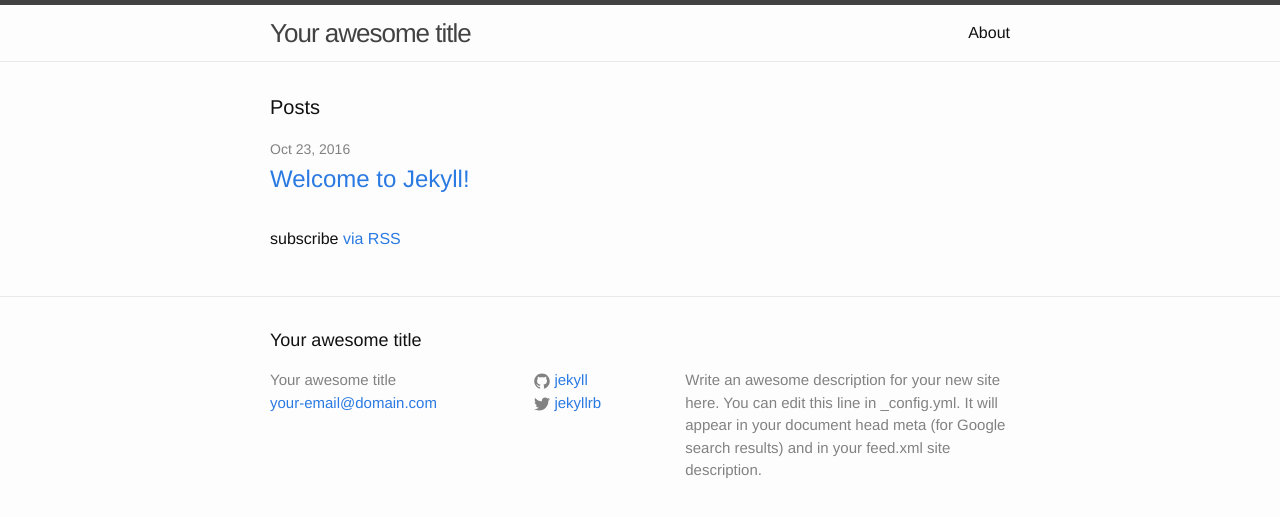
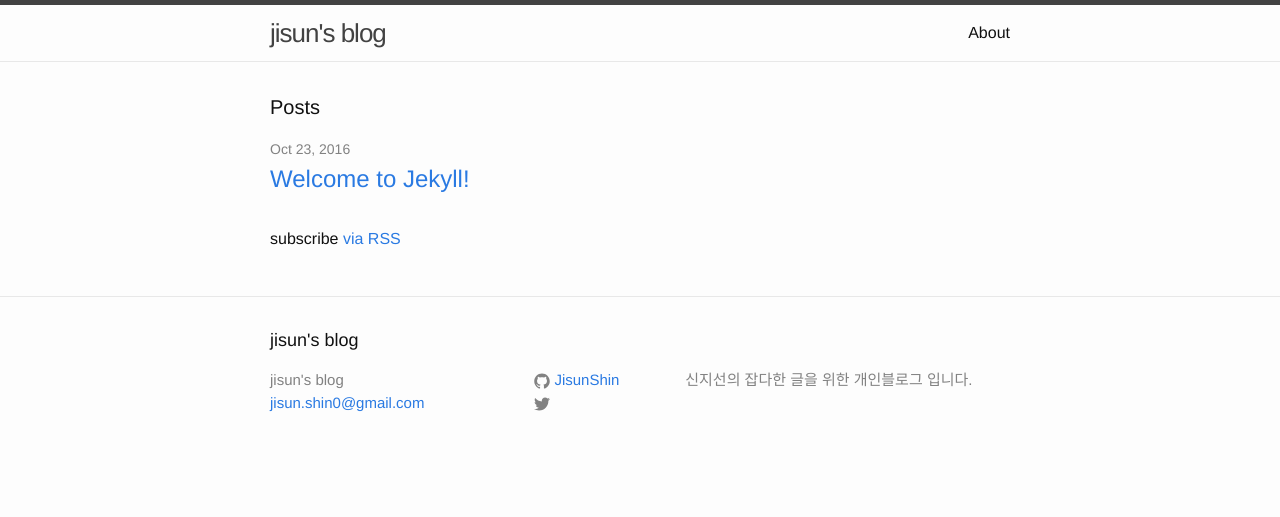
Before and after one commit to JisunShin/jisunshin.github.io, a Jekyll site: the page built from index.md, in a window 1280 px wide. Shown: the top 517 px of the page. Built offline with Jekyll 4.4.1, drawn with Linux system fonts in a browser that asks for light colours.

Commit message:
2016-10-24 post 추가

```diff
--- a/_config.yml
+++ b/_config.yml
@@ -13,16 +13,16 @@
 # you will see them accessed via {{ site.title }}, {{ site.email }}, and so on.
 # You can create any custom variable you would like, and they will be accessible
 # in the templates via {{ site.myvariable }}.
-title: Your awesome title
-email: your-email@domain.com
-description: > # this means to ignore newlines until "baseurl:"
-  Write an awesome description for your new site here. You can edit this
-  line in _config.yml. It will appear in your document head meta (for
-  Google search results) and in your feed.xml site description.
+title: jisun's blog
+email: jisun.shin0@gmail.com
+description: "신지선의 잡다한 글을 위한 개인블로그 입니다." # this means to ignore newlines until "baseurl:"
+  # Write an awesome description for your new site here. You can edit this
+  #line in _config.yml. It will appear in your document head meta (for
+  #Google search results) and in your feed.xml site description.
 baseurl: "" # the subpath of your site, e.g. /blog
-url: "http://example.com" # the base hostname & protocol for your site
-twitter_username: jekyllrb
-github_username:  jekyll
+url: "http://jisunshin.github.io" # the base hostname & protocol for your site
+twitter_username: ""
+github_username:  JisunShin
 
 # Build settings
 markdown: kramdown
```
